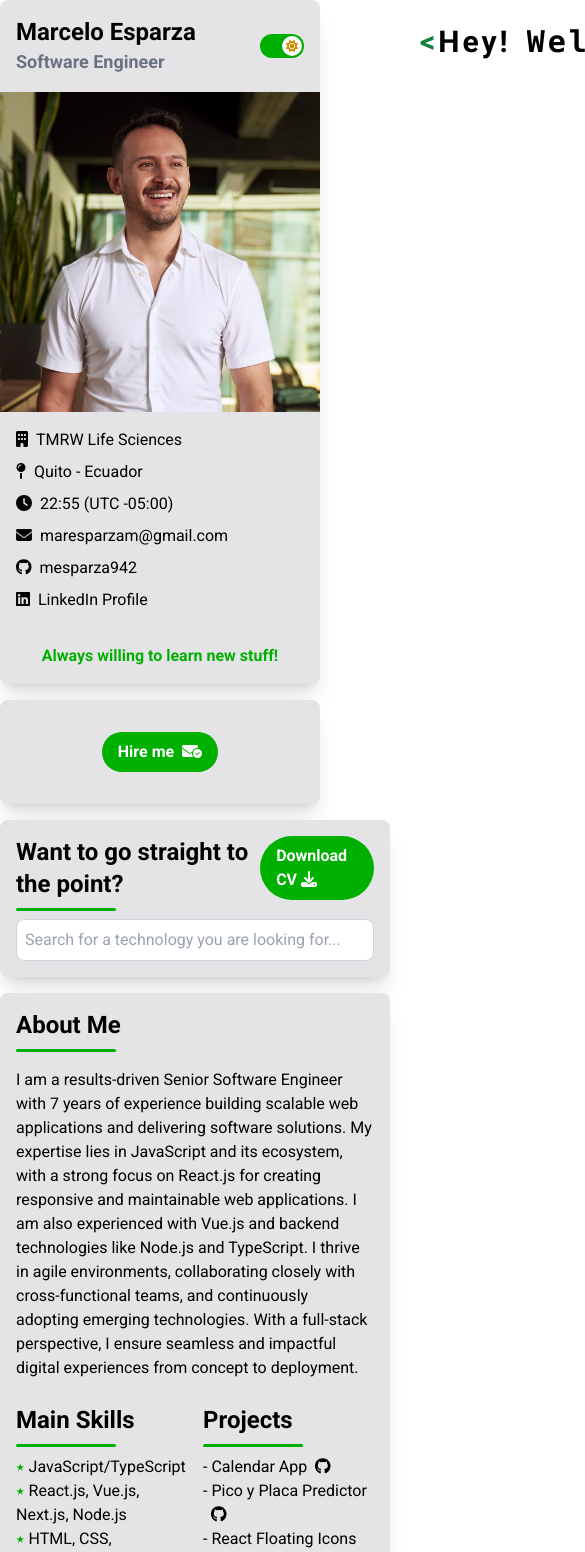
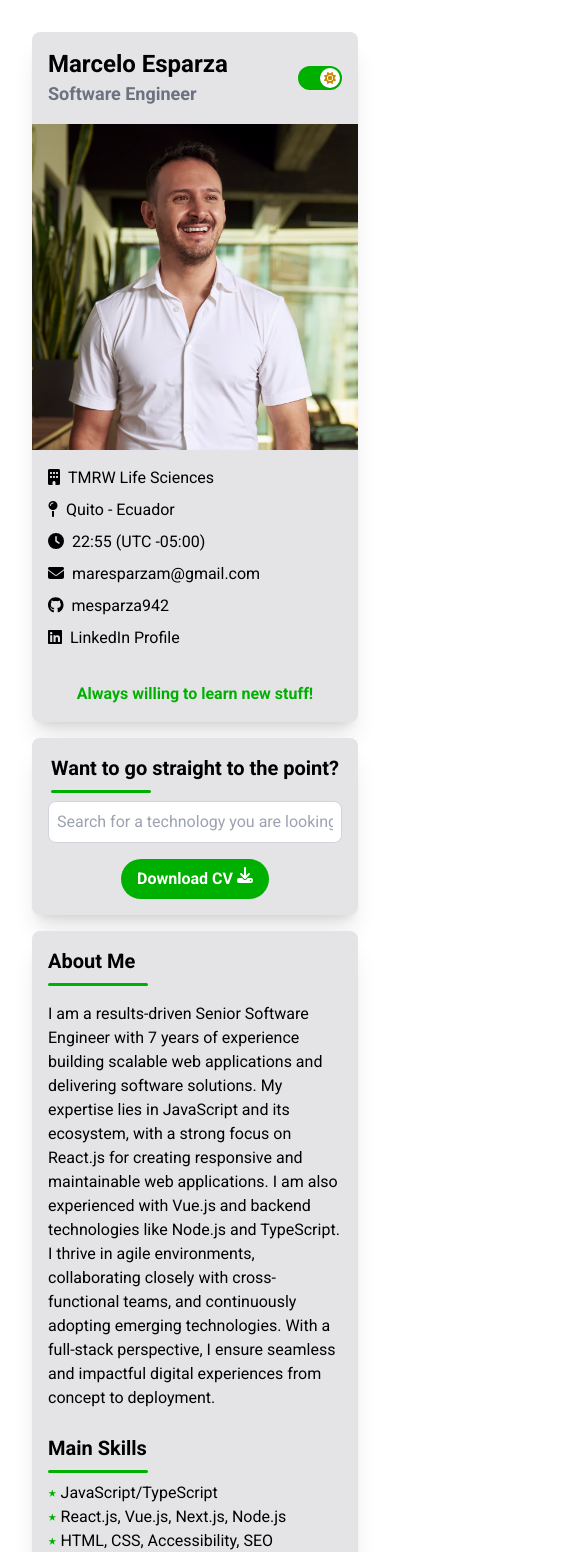
Before and after one commit to mesparza942/my-website, a React (Vite) app: page / in a window 390 px wide. Shown: the top 1552 px of the page, 585 px wide, since content can reach past the window. Built offline with nearby package versions, Linux system fonts and the light colour scheme.

Commit message:
Apply responsive classes for mobile and tablets

```diff
--- a/src/App.tsx
+++ b/src/App.tsx
@@ -8,12 +8,12 @@ import WelcomeAnimated from "./components/WelcomeAnimated";
 
 function App() {
   return (
-    <div className="bg-white dark:bg-[#0D1117] h-full w-full lg:p-20 transition-colors duration-500 ease-in-out">
+    <div className="bg-white dark:bg-[#0D1117] h-full w-full p-0 xl:p-20 transition-colors duration-500 ease-in-out">
       <WelcomeAnimated />
-      <div className="flex flex-col lg:flex-row items-start h-full gap-4">
-        <div className="flex flex-col gap-4 min-w-80 w-1/5">
+      <div className="flex flex-col items-center p-8 xl:p-0 xl:flex-row xl:items-start xl:h-full gap-4">
+        <div className="flex flex-col gap-4 xl:w-1/5 xl:min-w-80">
           <SideBar />
-          <Container className="p-8 flex justify-center">
+          <Container className="p-8 justify-center hidden sm:flex">
             <Button
               btnText="Hire me"
               btnType="link"
@@ -27,7 +27,7 @@ function App() {
             />
           </Container>
         </div>
-        <div className="flex flex-col gap-4 w-full">
+        <div className="flex flex-col w-full gap-4">
           <Content />
         </div>
       </div>
--- a/src/components/ExperienceSummary.tsx
+++ b/src/components/ExperienceSummary.tsx
@@ -30,7 +30,7 @@ const ExperienceSummary = () => {
     <>
       <Title label="About Me" />
       <p className="py-2">{generalInfo.aboutMe}</p>
-      <div className="grid grid-cols-2 gap-4 my-4">
+      <div className="flex flex-col md:grid md:grid-cols-2 gap-4 my-4">
         <div className="flex flex-col gap-4">
           <div>
             <Title label="Main Skills" />
@@ -96,7 +96,7 @@ const ExperienceSummary = () => {
       </div>
       <div className="mt-4">
         <Title label="Companies I have worked for" />
-        <div className="grid grid-cols-3 gap-4 py-2">
+        <div className="flex flex-col md:grid md:grid-cols-2 xl:grid-cols-3 gap-4 py-2">
           {jobCompanies.map((company) => (
             <div key={company.id} className="flex items-center gap-2">
               <img
@@ -106,7 +106,9 @@ const ExperienceSummary = () => {
               />
               <div className="flex flex-col">
                 <span className="text-lg font-bold">{company.name}</span>
-                <span className="text-sm">{company.time}</span>
+                <span className="text-sm">
+                  {company.time} ({company.period})
+                </span>
               </div>
             </div>
           ))}
--- a/src/components/SearchBar.tsx
+++ b/src/components/SearchBar.tsx
@@ -19,11 +19,11 @@ const SearchBar = ({ value, onChange }: SearchBarProps) => {
     onChange(event.target.value);
   };
   return (
-    <Container className="w-full p-4">
-      <div className="flex justify-between items-center">
+    <Container className="w-full p-4 flex flex-col md:block">
+      <div className="flex flex-col md:flex-row justify-between items-center">
         <Title label="Want to go straight to the point?" />
         <Button
-          className="self-start m-0"
+          className="self-start m-0 hidden md:block"
           btnType="link"
           href={MyCV}
           download="marcelo-esparza-cv"
@@ -39,6 +39,15 @@ const SearchBar = ({ value, onChange }: SearchBarProps) => {
         placeholder="Search for a technology you are looking for..."
         className="w-full text-black dark:bg-zinc-200 p-2 rounded-lg border border-gray-300 dark:border-zinc-800 focus-visible:outline-greenFav"
       />
+      <Button
+        className="flex w-fit self-center mt-4 md:hidden"
+        btnType="link"
+        href={MyCV}
+        download="marcelo-esparza-cv"
+      >
+        Download CV
+        <FontAwesomeIcon icon={faDownload} className="w-4 h-4 pl-1" />
+      </Button>
     </Container>
   );
 };
--- a/src/components/SideBar.tsx
+++ b/src/components/SideBar.tsx
@@ -15,22 +15,8 @@ import type { IMyInfo } from "../utils/types";
 
 const myInfo = generalInfo as IMyInfo;
 
-const SideBar = () => {
-  return (
-    <Container className="w-1/5 min-w-80">
-      <div className="flex justify-between items-center gap-8 p-4">
-        <div>
-          <h1 className="text-2xl font-bold">{myInfo.name}</h1>
-          <h2 className="text-lg text-gray-500 dark:text-gray-400 font-bold">
-            {myInfo.job}
-          </h2>
-        </div>
-        <ThemeToggle />
-      </div>
-      <div>
-        <img src={myInfo.photo} alt="Marcelo Esparza" className="w-full" />
-      </div>
-      <div className="flex flex-col gap-2 p-4">
+const MyInfo = ({ className }: { className: string }) => (
+  <div className={`flex flex-col gap-2 p-4 ${className}`}>
     <span>
       <FontAwesomeIcon icon={faBuilding} className="pr-2" />
       {myInfo.jobCompany}
@@ -60,7 +46,31 @@ const SideBar = () => {
       </a>
     </span>
   </div>
-      <div className="p-4">
+);
+
+const SideBar = () => {
+  return (
+    <Container className="">
+      <div className="flex justify-between items-center gap-8 p-4">
+        <div>
+          <h1 className="text-2xl font-bold">{myInfo.name}</h1>
+          <h2 className="text-lg text-gray-500 dark:text-gray-400 font-bold">
+            {myInfo.job}
+          </h2>
+        </div>
+        <ThemeToggle />
+      </div>
+      <div className="hidden sm:flex xl:hidden">
+        <div className="w-1/2">
+          <img src={myInfo.photo} alt="Marcelo Esparza" className="w-full" />
+        </div>
+        <MyInfo className="w-1/2 text-2xl gap-8" />
+      </div>
+      <div className="block sm:hidden xl:block">
+        <img src={myInfo.photo} alt="Marcelo Esparza" className="w-full" />
+      </div>
+      <MyInfo className="flex flex-col sm:hidden xl:flex xl:flex-col" />
+      <div className="p-4 block sm:hidden xl:block">
         <p className="text-center text-greenFav font-bold">
           Always willing to learn new stuff!
         </p>
--- a/src/components/ThemeToggle.tsx
+++ b/src/components/ThemeToggle.tsx
@@ -36,13 +36,15 @@ const ThemeToggle = () => {
         onChange={handleThemeChange}
         title="Toggle theme"
         className={classNames(
-          "relative bg-greenFav inline-flex h-6 w-11 flex-shrink-0 cursor-pointer rounded-full border-2 border-transparent transition-colors duration-200 ease-in-out"
+          "relative bg-greenFav inline-flex h-6 w-11 sm:h-9 sm:w-16 xl:h-6 xl:w-11 flex-shrink-0 cursor-pointer rounded-full border-2 border-transparent transition-colors duration-200 ease-in-out"
         )}
       >
         <span
           className={classNames(
-            enabled ? "translate-x-5" : "translate-x-0",
-            "pointer-events-none relative inline-block h-5 w-5 transform rounded-full bg-white shadow ring-0 transition duration-200 ease-in-out"
+            enabled
+              ? "translate-x-5 lg:translate-x-7 xl:translate-x-5"
+              : "translate-x-0",
+            "pointer-events-none relative inline-block h-5 w-5 md:h-8 md:w-8 xl:h-5 xl:w-5 transform rounded-full bg-white shadow ring-0 transition duration-200 ease-in-out"
           )}
         >
           <span
@@ -54,7 +56,10 @@ const ThemeToggle = () => {
             )}
             aria-hidden="true"
           >
-            <FontAwesomeIcon icon={faMoon} className="w-3 h-3 text-black" />
+            <FontAwesomeIcon
+              icon={faMoon}
+              className="w-3 h-3 sm:w-6 sm:h-6 xl:w-3 xl:h-3 text-black"
+            />
           </span>
           <span
             className={classNames(
@@ -65,7 +70,10 @@ const ThemeToggle = () => {
             )}
             aria-hidden="true"
           >
-            <FontAwesomeIcon icon={faSun} className="w-3 h-3 text-yellow-600" />
+            <FontAwesomeIcon
+              icon={faSun}
+              className="w-3 h-3 sm:w-6 sm:h-6 xl:w-3 xl:h-3 text-yellow-600"
+            />
           </span>
         </span>
       </Switch>
--- a/src/components/Title.tsx
+++ b/src/components/Title.tsx
@@ -1,7 +1,7 @@
 const Title = ({ label }: { label: string }) => {
   return (
     <div>
-      <h3 className="text-2xl font-bold">{label}</h3>
+      <h3 className="text-xl md:text-2xl font-bold">{label}</h3>
       <div className="my-2 w-[100px] h-[3px] rounded-full bg-greenFav" />
     </div>
   );
--- a/src/components/WelcomeAnimated.tsx
+++ b/src/components/WelcomeAnimated.tsx
@@ -1,6 +1,6 @@
 const WelcomeAnimated = () => {
   return (
-    <div className="absolute flex text-3xl font-bold text-black dark:text-white top-6 left-[420px]">
+    <div className="hidden absolute xl:flex text-3xl font-bold text-black dark:text-white md:left-[200px] px-8 top-6 xl:left-[400px]">
       <span className="text-green-700 dark:text-greenFav tracking-widest">
         {"<"}
       </span>
```
Lines whose indentation alone changed are shown as unchanged.
